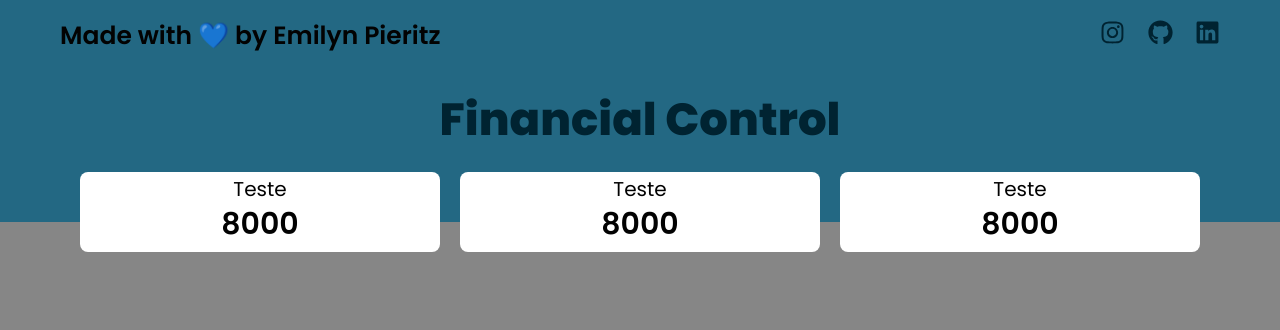
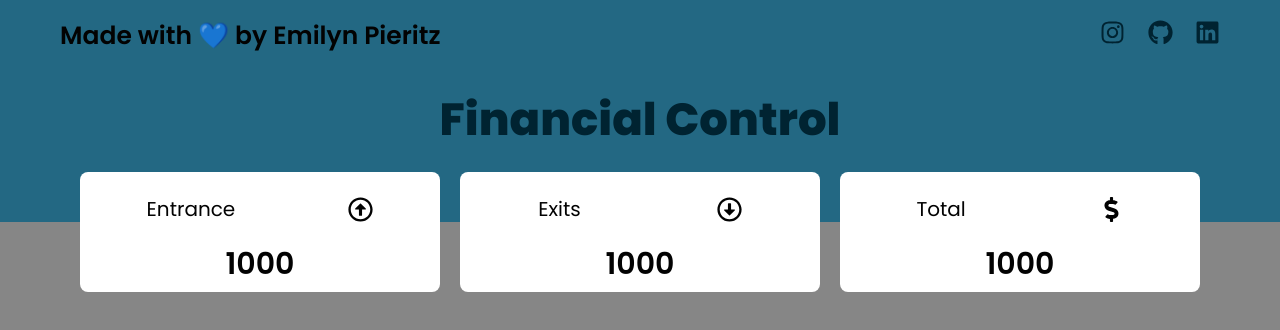
Before and after one commit to kelleymartin872/financial-control, a React (Create React App) app: page / in a window 1280 px wide. Shown: the top 330 px of the page. Built offline with nearby package versions, Linux system fonts and the light colour scheme.

Commit message:
Added cards in Resume

```diff
--- a/src/components/Resume/index.js
+++ b/src/components/Resume/index.js
@@ -1,13 +1,15 @@
 import React from 'react'
 import './style.scss'
 import { ResumeItem } from '../ResumeItem'
+import {FaRegArrowAltCircleUp, FaRegArrowAltCircleDown, FaDollarSign} from 'react-icons/fa'
+
 
 const Resume = () => {
   return (
     <section className='Resume'>
-      <ResumeItem />
-      <ResumeItem />
-      <ResumeItem />
+      <ResumeItem title="Entrance" Icon={FaRegArrowAltCircleUp} value="1000" />
+      <ResumeItem title="Exits" Icon={FaRegArrowAltCircleDown} value="1000" />
+      <ResumeItem title="Total" Icon={FaDollarSign} value="1000" />
     </section>
   )
 }
--- a/src/components/ResumeItem/index.js
+++ b/src/components/ResumeItem/index.js
@@ -1,14 +1,15 @@
 import React from 'react'
 import './style.scss'
 
-export const ResumeItem = () => {
+export const ResumeItem = ({title, Icon, value}) => {
   return (
     <div className='ResumeItem'>
       <div className='ResumeItem__header'>
-        <p className='ResumeItem__header__title'>Teste</p>
+        <p className='ResumeItem__header__title'>{title}</p>
+        <Icon />
       </div>
 
-      <div className='ResumeItem__total'>8000</div>
+      <div className='ResumeItem__total'>{value}</div>
     </div>
   )
 }
--- a/src/components/ResumeItem/style.scss
+++ b/src/components/ResumeItem/style.scss
@@ -15,6 +15,7 @@
     justify-content: space-around;
     width: 100%;
     gap: 10px;
+    margin: 20px auto;
 
     svg{
       width: 25px;
--- a/src/index.scss
+++ b/src/index.scss
@@ -30,11 +30,11 @@ body {
 .bg-dark-primary{
   background-color: $dark-primary-color;
 }
-.fill-primary{
-  fill: $primary-color;
+.fill-red{
+  fill: $red;
 }
-.fill-light-primary{
-  fill: $light-primary-color;
+.fill-green{
+  fill: $green;
 }
 .fill-dark-primary{
   fill: $dark-primary-color;
--- a/src/scss/_variables.scss
+++ b/src/scss/_variables.scss
@@ -3,3 +3,5 @@ $primary-color: #236883;
 $dark-primary-color: #002331;
 $text-color: #020202;
 $white: #ffffff;
+$green: #054d2b;
+$red: #7a0428;
```
